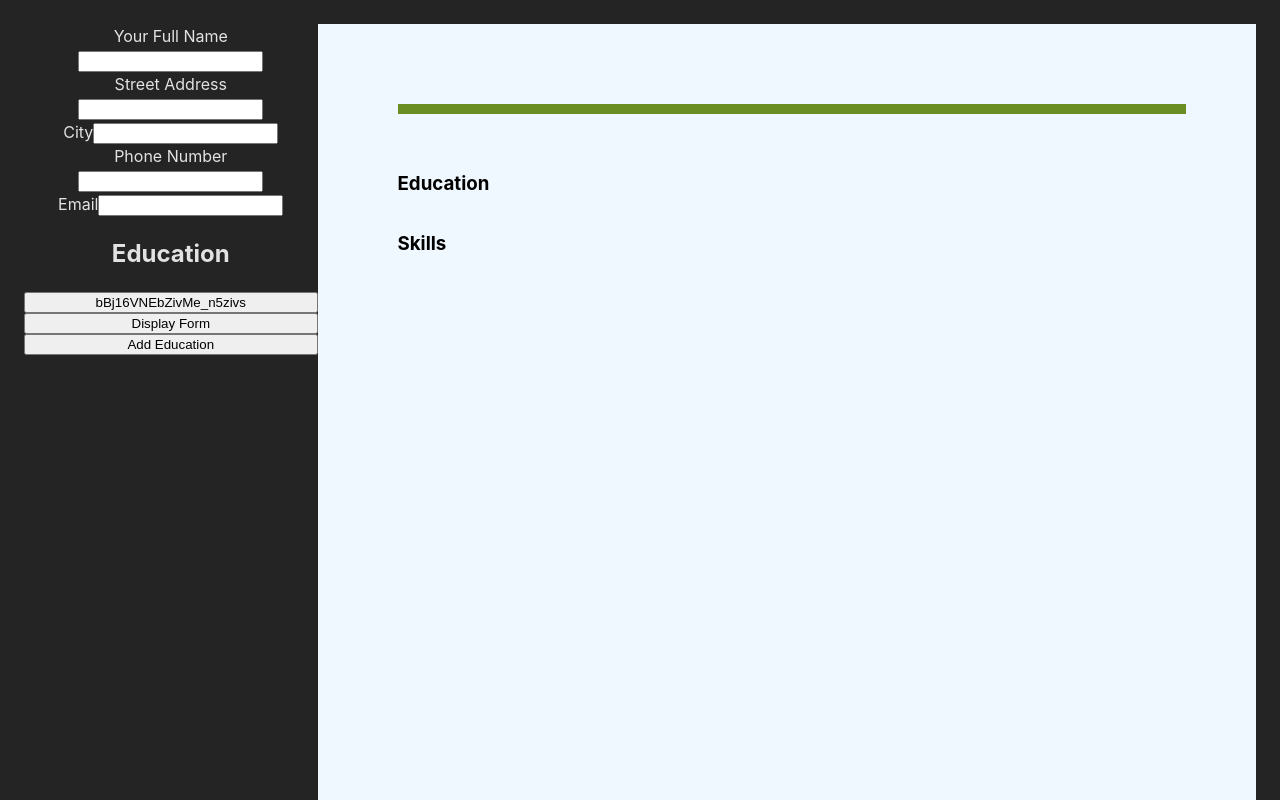
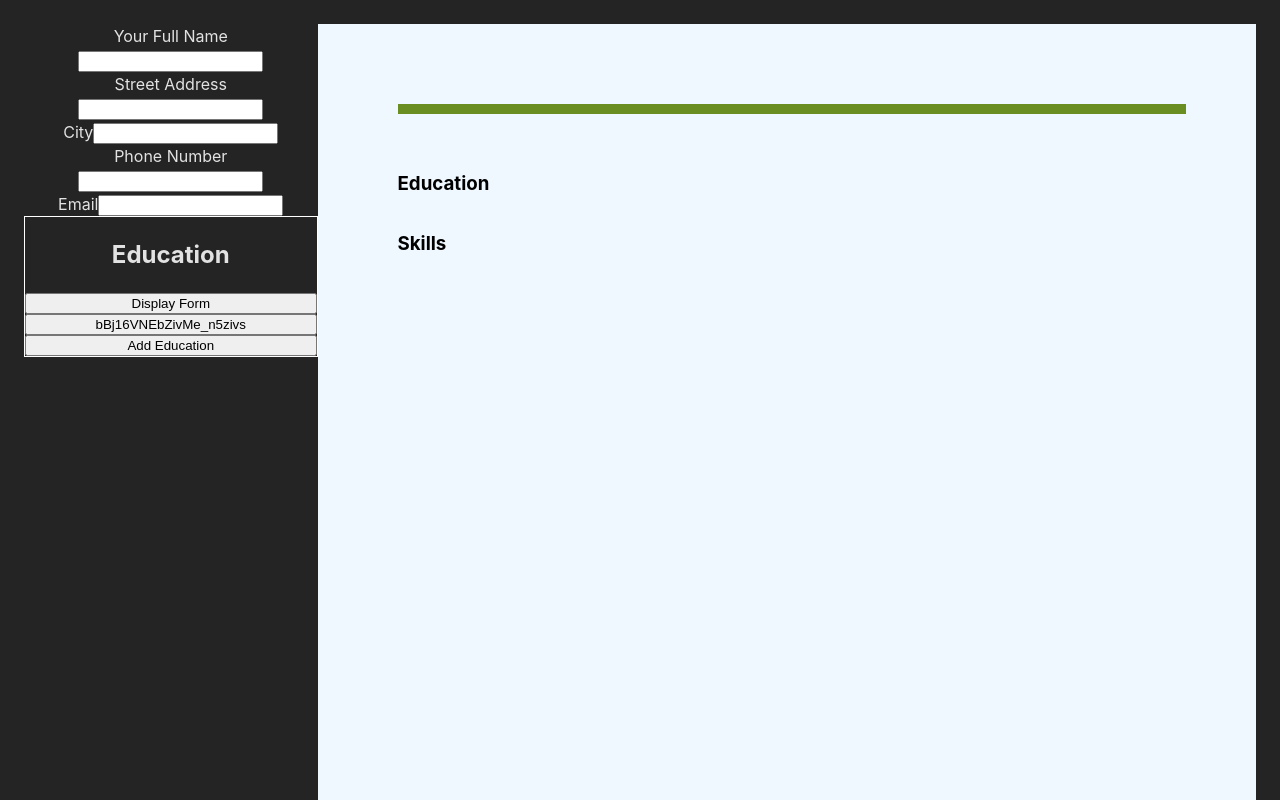
Before and after one commit to rzho17/react-cv-app, a React (Vite) app: page / in a window 1280 px wide. Shown: the top 800 px of the page. Built offline with nearby package versions, Linux system fonts and the light colour scheme.

Commit message:
added a cancel button for adding a new form

```diff
--- a/src/App.jsx
+++ b/src/App.jsx
@@ -108,6 +108,16 @@ function App() {
     });
   }
 
+  function cancelChanges() {
+    setEducationData((prevData) => {
+      const lastIndex = prevData.length - 1;
+
+      const newData = [...prevData].splice(0, lastIndex);
+
+      return newData;
+    });
+  }
+
   function addEducation() {
     const test = {
       date: "",
@@ -126,36 +136,28 @@ function App() {
   //opens up a form
   //form entered will change the selected education
 
-  function updateEducation(id) {
-    console.log(id);
+  function updateEducation(evt, data) {
+    //my thought is i need the state to change so i re render the education form
+    // const filtered = educationData.filter((item) => item.id === data.id);
+    // console.log(educationData.filter((data) => data.id === id));
+    // console.log(filtered);
 
-    //my thought is i need the state to change so i re render the education form
-    const filtered = educationData.filter((data) => data.id === id);
-    console.log(educationData.filter((data) => data.id === id));
-    //return doesn't do anything just trying to figure out how to make it appear
+    console.log("he is the data!");
+    console.log(data);
+    console.log("typed!");
 
-    console.log("clicked!");
+    const { name, value } = evt.target;
 
-    return filtered;
-
-    // changeDisplay();
-
-    // return (
-    //   <div>
-    //     {/* {display && (
-    //       <EducationForm
-    //         educationData={filtered[0]}
-    //         handleEducation={handleEducation}
-    //         // addEducation={addEducation}
-    //       />
-    //     )} */}
-    //     {/* <EducationForm
-    //       educationData={filtered[0]}
-    //       handleEducation={handleEducation}
-    //       // addEducation={addEducation}
-    //     /> */}
-    //   </div>
-    // );
+    setEducationData((prevData) => {
+      return prevData.map((item) => {
+        // console.log(value);
+        if (item.id === data[0].id) {
+          console.log("same");
+          return { ...item, [name]: value };
+        }
+        return item;
+      });
+    });
   }
 
   return (
@@ -167,6 +169,7 @@ function App() {
         handleEducation={handleEducation}
         addEducation={addEducation}
         updateEducation={updateEducation}
+        cancelChanges={cancelChanges}
       />
       <Cv
         personalFormData={personalFormData}
--- a/src/components/DisplayExperience.jsx
+++ b/src/components/DisplayExperience.jsx
@@ -1,6 +1,7 @@
 import { nanoid } from "nanoid";
 import { useState } from "react";
 import EducationForm from "./EducationForm";
+import Button from "./Button";
 
 export default function DisplayExperience({
   data,
@@ -19,10 +20,24 @@ export default function DisplayExperience({
     });
   }
 
+  function saveChange() {
+    setDisplay(!display);
+  }
+
+  //trying to figure out how to send the data of the obj clicked into the form so it can open with it
+  //after that need to figure out how to edit the obj with same matching ids
+  //then set the original data with the updated obj
+  //   const testId = ["asdf", "asdf"];
+  const [currentData, setCurrentData] = useState(null);
+
   function handleChange(obj) {
-    updateEducation(obj.id);
-    changeFormItem();
+    // console.log(obj);
+    // updateEducation(obj.id);
+    // changeFormItem();
+    setDisplay(true);
+    setCurrentData([obj]);
   }
+
   return (
     <>
       {data.map((obj) => (
@@ -34,13 +49,22 @@ export default function DisplayExperience({
           {obj.id}
         </button>
       ))}
+      {/* {console.log(currentData)} */}
+      {/* {console.log("hi")} */}
+      {/* i just need to figure out how to send the specific obj with the correct id */}
+      {/* {console.log(currentData)} */}
       {display && (
         <EducationForm
-          educationData={data}
-          handleEducation={updateEducation}
+          educationData={currentData}
+          handleEducation={(evt) => updateEducation(evt, currentData)}
           // addEducation={addEducation}
         />
       )}
+      {/* cancel button should take the anychanges made and erase them with the preivous data */}
+      {display ? <Button func={saveChange} text={"Cancel"} /> : null}
+
+      {/* save button will simply change the display value from true to false */}
+      {display ? <Button func={saveChange} text={"Save"} /> : null}
     </>
   );
 }
--- a/src/components/EducationContainer.jsx
+++ b/src/components/EducationContainer.jsx
@@ -2,12 +2,15 @@ import { useState } from "react";
 import Button from "./Button";
 import EducationForm from "./EducationForm";
 import DisplayExperience from "./DisplayExperience";
+
+import "../styles/EducationContainer.css";
 
 export default function EducationContainer({
   educationData,
   handleEducation,
   addEducation,
   updateEducation,
+  cancelChanges,
 }) {
   const [display, setDisplay] = useState(false);
 
@@ -20,9 +23,25 @@ export default function EducationContainer({
     });
   }
 
+  function addNewEducation() {
+    addEducation();
+    changeDisplay();
+  }
+
+  function cancel() {
+    console.log("here is the data before cancel");
+    console.log(educationData);
+    changeDisplay();
+    cancelChanges();
+    console.log("after cancel");
+    console.log(educationData);
+  }
+
   return (
     <div className="educationContainer">
       <h2>Education</h2>
+
+      {!display && <Button func={changeDisplay} text={"Display Form"} />}
       <DisplayExperience
         data={educationData}
         updateEducation={updateEducation}
@@ -36,15 +55,10 @@ export default function EducationContainer({
         />
       )}
 
-      {!display && <Button func={changeDisplay} text={"Display Form"} />}
+      {!display && <Button func={addNewEducation} text={"Add Education"} />}
 
-      {!display && <Button func={addEducation} text={"Add Education"} />}
-
+      {display ? <Button func={cancel} text={"Cancel"} /> : null}
       {display ? <Button func={changeDisplay} text={"Save"} /> : null}
-
-      {/* {display && (
-        <Button changeDisplay={() => addEducation(test)} text={"save"} />
-      )} */}
     </div>
   );
 }
--- a/src/components/EducationForm.jsx
+++ b/src/components/EducationForm.jsx
@@ -5,6 +5,7 @@ export default function EducationForm({ educationData, handleEducation }) {
   // title: "",
   // info: "",
 
+  console.log("here is the modified education data");
   console.log(educationData);
   return (
     <form action="" className="form--experience">
--- a/src/components/Form.jsx
+++ b/src/components/Form.jsx
@@ -11,6 +11,7 @@ export default function Form({
   handleEducation,
   addEducation,
   updateEducation,
+  cancelChanges,
 }) {
   return (
     <div className="form--container">
@@ -25,6 +26,7 @@ export default function Form({
         handleEducation={handleEducation}
         addEducation={addEducation}
         updateEducation={updateEducation}
+        cancelChanges={cancelChanges}
       />
 
       {/* <Button text={"asdfasd"} /> */}
--- /dev/null
+++ b/src/styles/EducationContainer.css
@@ -0,0 +1,3 @@
+.educationContainer {
+  border: 1px solid white;
+}
```
